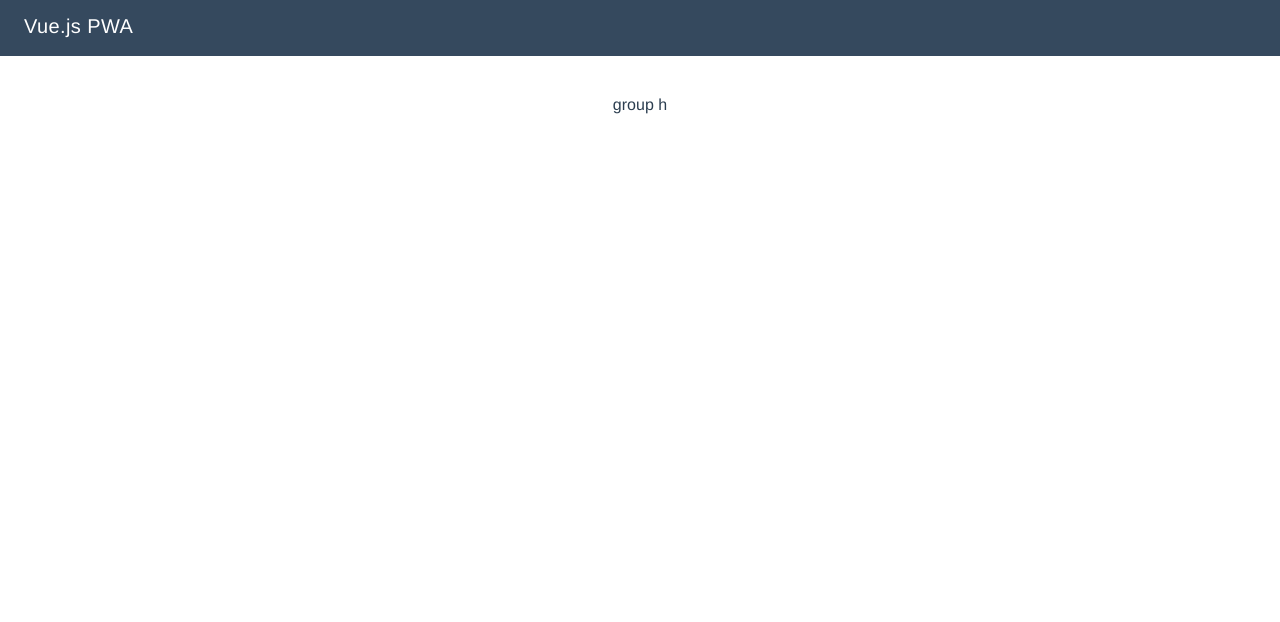
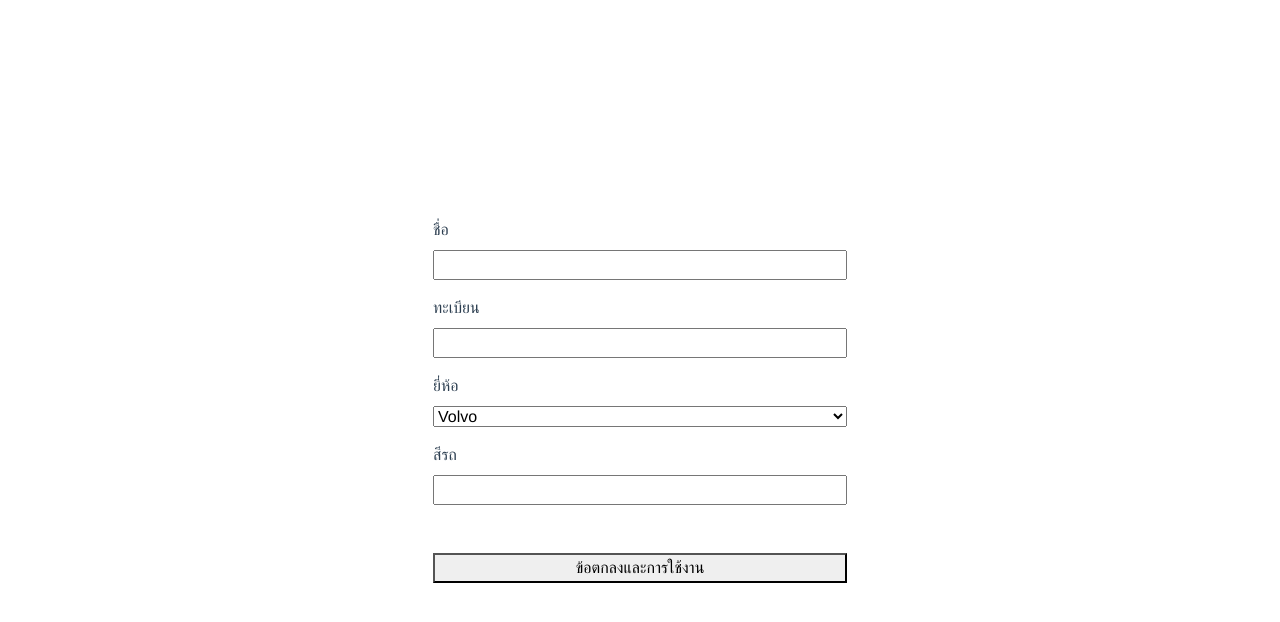
Before and after one commit to WebmasterCamp/ywc17-workshop-h, a Vue app: page / in a window 1280 px wide. Shown: the top 622 px of the page. Built offline with nearby package versions, Linux system fonts and the light colour scheme.

Commit message:
register page view

```diff
--- a/index.html
+++ b/index.html
@@ -1,12 +1,15 @@
 <!DOCTYPE html>
 <html lang="en">
+
 <head>
   <meta charset="utf-8">
   <meta http-equiv="X-UA-Compatible" content="IE=edge">
   <meta name="viewport" content="width=device-width, initial-scale=1">
   <title>group-h</title>
-    <link rel="icon" type="image/png" sizes="32x32" href="<%= htmlWebpackPlugin.files.publicPath %>static/img/icons/favicon-32x32.png">
-    <link rel="icon" type="image/png" sizes="16x16" href="<%= htmlWebpackPlugin.files.publicPath %>static/img/icons/favicon-16x16.png">
+  <link rel="icon" type="image/png" sizes="32x32"
+    href="<%= htmlWebpackPlugin.files.publicPath %>static/img/icons/favicon-32x32.png">
+  <link rel="icon" type="image/png" sizes="16x16"
+    href="<%= htmlWebpackPlugin.files.publicPath %>static/img/icons/favicon-16x16.png">
   <!--[if IE]><link rel="shortcut icon" href="/static/img/icons/favicon.ico"><![endif]-->
   <!-- Add to home screen for Android and modern mobile browsers -->
   <link rel="manifest" href="<%= htmlWebpackPlugin.files.publicPath %>static/manifest.json">
@@ -16,16 +19,23 @@
   <meta name="apple-mobile-web-app-capable" content="yes">
   <meta name="apple-mobile-web-app-status-bar-style" content="black">
   <meta name="apple-mobile-web-app-title" content="group-h">
-    <link rel="apple-touch-icon" href="<%= htmlWebpackPlugin.files.publicPath %>static/img/icons/apple-touch-icon-152x152.png">
-    <link rel="mask-icon" href="<%= htmlWebpackPlugin.files.publicPath %>static/img/icons/safari-pinned-tab.svg" color="#4DBA87">
+  <link rel="stylesheet" href="https://stackpath.bootstrapcdn.com/bootstrap/4.4.1/css/bootstrap.min.css"
+    integrity="sha384-Vkoo8x4CGsO3+Hhxv8T/Q5PaXtkKtu6ug5TOeNV6gBiFeWPGFN9MuhOf23Q9Ifjh" crossorigin="anonymous">
+  <link rel="apple-touch-icon"
+    href="<%= htmlWebpackPlugin.files.publicPath %>static/img/icons/apple-touch-icon-152x152.png">
+  <link rel="mask-icon" href="<%= htmlWebpackPlugin.files.publicPath %>static/img/icons/safari-pinned-tab.svg"
+    color="#4DBA87">
   <!-- Add to home screen for Windows -->
-    <meta name="msapplication-TileImage" content="<%= htmlWebpackPlugin.files.publicPath %>static/img/icons/msapplication-icon-144x144.png">
+  <meta name="msapplication-TileImage"
+    content="<%= htmlWebpackPlugin.files.publicPath %>static/img/icons/msapplication-icon-144x144.png">
   <meta name="msapplication-TileColor" content="#000000">
   <% for (var chunk of webpack.chunks) {
         for (var file of chunk.files) {
           if (file.match(/\.(js|css)$/)) { %>
-    <link rel="<%= chunk.initial?'preload':'prefetch' %>" href="<%= htmlWebpackPlugin.files.publicPath + file %>" as="<%= file.match(/\.css$/)?'style':'script' %>"><% }}} %>
+  <link rel="<%= chunk.initial?'preload':'prefetch' %>" href="<%= htmlWebpackPlugin.files.publicPath + file %>"
+    as="<%= file.match(/\.css$/)?'style':'script' %>"><% }}} %>
 </head>
+
 <body>
   <noscript>
     This is your fallback content in case JavaScript fails to load.
@@ -35,4 +45,5 @@
   <%= htmlWebpackPlugin.options.serviceWorkerLoader %>
   <!-- built files will be auto injected -->
 </body>
+
 </html>
--- a/src/App.vue
+++ b/src/App.vue
@@ -1,18 +1,15 @@
 <template>
   <div id="app">
-    <header>
-      <span>Vue.js PWA</span>
-    </header>
-    <main>
-      <div>group h</div>
-    </main>
+    <RegisterPage></RegisterPage>
   </div>
 </template>
 
 <script>
+import RegisterPage from "./pages/register/RegisterPage.vue";
 export default {
-  name: 'app'
-}
+  name: "app",
+  components: { RegisterPage }
+};
 </script>
 
 <style>
@@ -21,10 +18,11 @@ body {
 }
 
 #app {
-  font-family: 'Avenir', Helvetica, Arial, sans-serif;
+  font-family: "Avenir", Helvetica, Arial, sans-serif;
   -webkit-font-smoothing: antialiased;
   -moz-osx-font-smoothing: grayscale;
   color: #2c3e50;
+  height: 100vh;
 }
 
 main {
@@ -36,7 +34,7 @@ header {
   margin: 0;
   height: 56px;
   padding: 0 16px 0 24px;
-  background-color: #35495E;
+  background-color: #35495e;
   color: #ffffff;
 }
 
@@ -45,7 +43,7 @@ header span {
   position: relative;
   font-size: 20px;
   line-height: 1;
-  letter-spacing: .02em;
+  letter-spacing: 0.02em;
   font-weight: 400;
   box-sizing: border-box;
   padding-top: 16px;
--- /dev/null
+++ b/src/pages/register/RegisterPage.vue
@@ -0,0 +1,56 @@
+<template>
+  <div class="container">
+    <div class="row">
+      <div class="form col-12">
+        <label for="name">ชื่อ</label>
+        <input name="name" id="name" />
+        <label class="mt-3" for="license-plate">ทะเบียน</label>
+        <input name="license-plate" id="license-plate" />
+        <label class="mt-3">ยี่ห้อ</label>
+        <select name="cars">
+          <option value="volvo">Volvo</option>
+          <option value="saab">Saab</option>
+          <option value="fiat">Fiat</option>
+          <option value="audi">Audi</option>
+        </select>
+        <label class="mt-3" for="color">สีรถ</label>
+        <input name="color" />
+        <button class="mt-5">ข้อตกลงและการใช้งาน</button>
+      </div>
+    </div>
+  </div>
+</template>
+
+<script>
+import Vue from "vue";
+export default Vue.extend({});
+</script>
+
+<style lang="scss" scoped>
+label,
+input,
+select {
+  display: block;
+}
+.form {
+  display: flex;
+  flex-direction: column;
+  text-align: left;
+}
+
+.container {
+  display: flex;
+  align-items: center;
+  justify-content: center;
+  height: 100%;
+}
+
+.row {
+  margin: auto;
+  width: 40%;
+
+  @media only screen and (max-width: 766px) {
+    width: 80%;
+  }
+}
+</style>
```
Also changed, not shown: package.json (+11 -8 lines), .eslintrc.js, 1 other file (tests, documents, lock files or other folders). Lines whose indentation alone changed are shown as unchanged.
